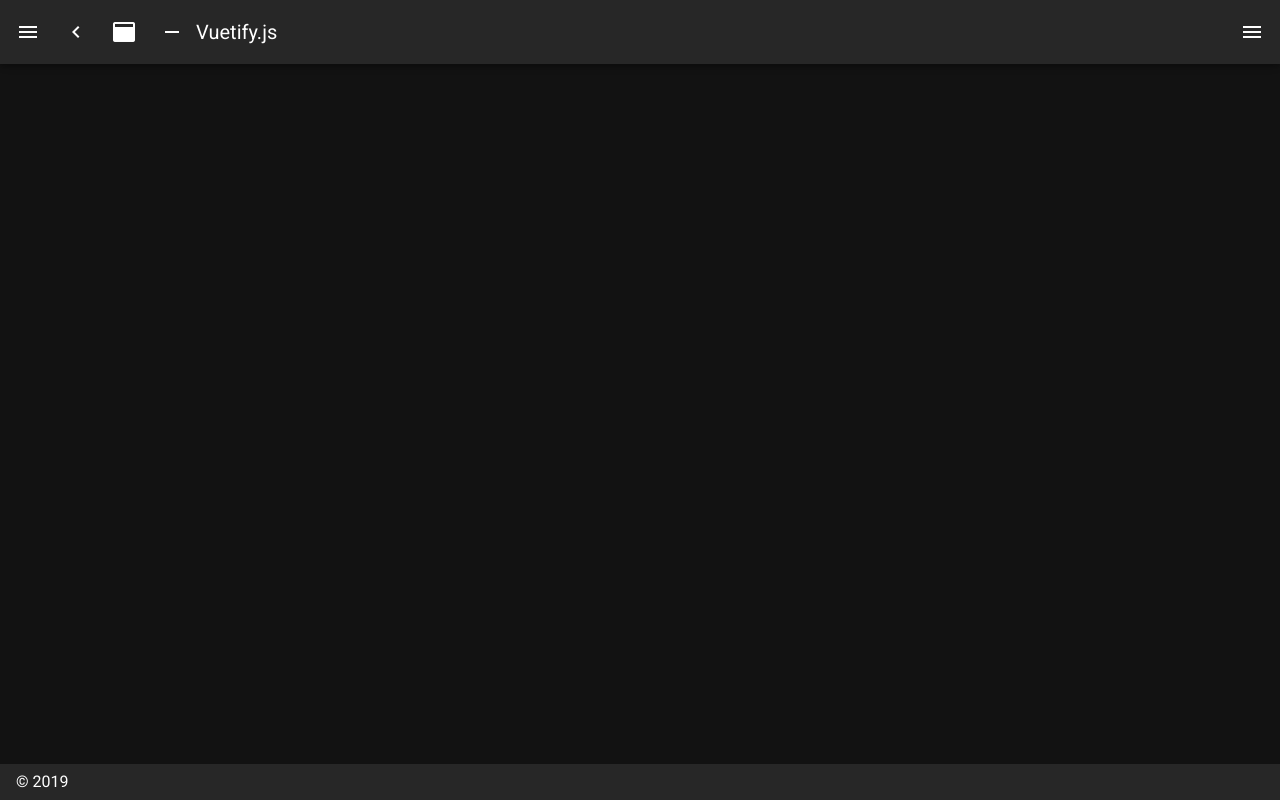
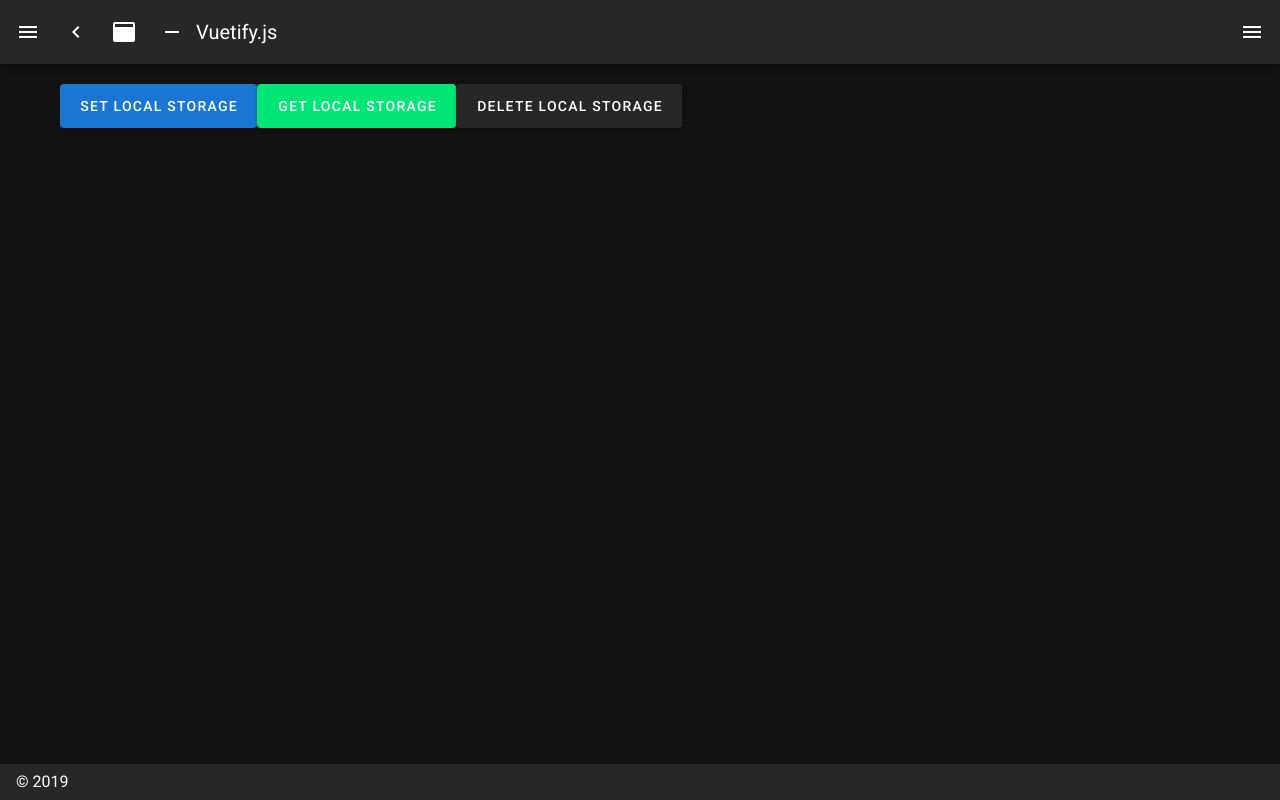
Before and after one commit to favians/Vue, a Nuxt app: page /storage in a window 1280 px wide. Before the commit this address had no page. Built offline with nearby package versions, Linux system fonts and the light colour scheme.

Commit message:
feature storage

```diff
--- a/layouts/default.vue
+++ b/layouts/default.vue
@@ -50,9 +50,7 @@
       <v-list>
         <v-list-item @click.native="right = !right">
           <v-list-item-action>
-            <v-icon light>
-              mdi-repeat
-            </v-icon>
+            <v-icon light>mdi-repeat</v-icon>
           </v-list-item-action>
           <v-list-item-title>Switch drawer (click me)</v-list-item-title>
         </v-list-item>
@@ -81,6 +79,11 @@ export default {
           icon: 'mdi-chart-bubble',
           title: 'Inspire',
           to: '/inspire'
+        },
+        {
+          icon: 'mdi-sd',
+          title: 'Local Storage',
+          to: '/storage'
         }
       ],
       miniVariant: false,
--- /dev/null
+++ b/pages/storage.vue
@@ -0,0 +1,31 @@
+<template>
+  <div class="my-2">
+    <v-btn large color="primary" @click="setLocalStorage"
+      >Set Local Storage</v-btn
+    >
+    <v-btn large color="success" @click="getLocalStorage"
+      >Get Local Storage</v-btn
+    >
+    <v-btn large color="danger" @click="removeLocalStorage"
+      >Delete Local Storage</v-btn
+    >
+  </div>
+</template>
+
+<script>
+export default {
+  methods: {
+    setLocalStorage() {
+      localStorage.setItem('counter', 'Ini Counter')
+    },
+    getLocalStorage() {
+      const data = localStorage.getItem('counter')
+
+      console.log(data)
+    },
+    removeLocalStorage() {
+      localStorage.removeItem('counter')
+    }
+  }
+}
+</script>
```
